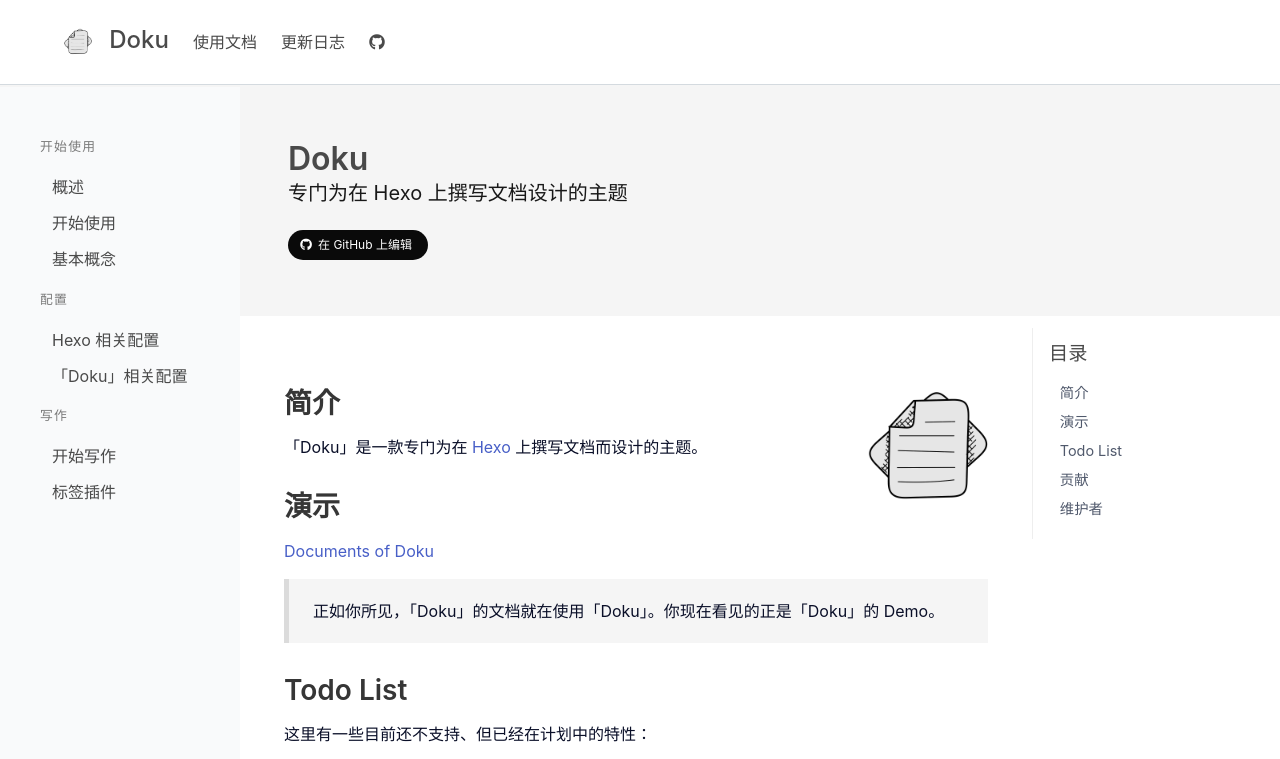
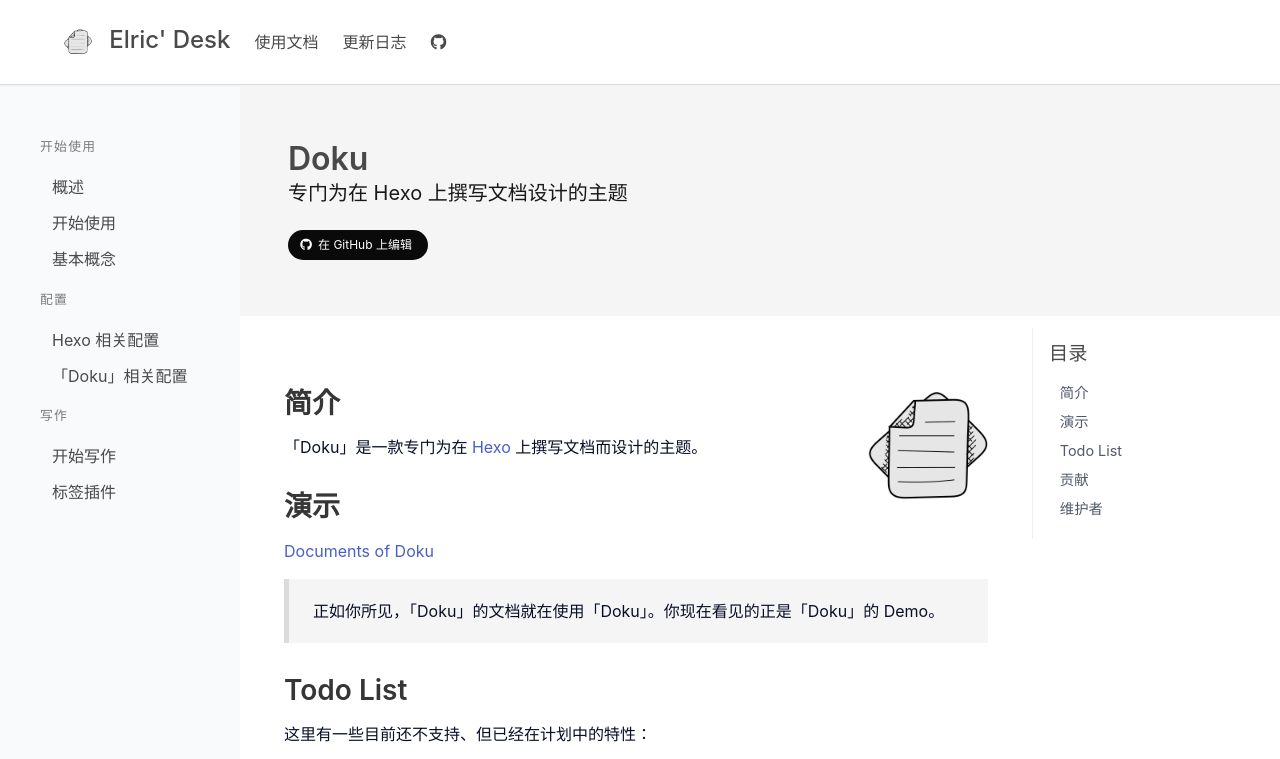
Before and after one commit to elricshadow/elricshadow.github.io, a plain HTML site: page index.html in a window 1280 px wide. Shown: the top 759 px of the page. Drawn offline with nearby package versions, Linux system fonts and the light colour scheme; a script that the page names is missing.

Commit message:
Site updated:YYYY-10-Oct 23, 2025 01:07:13

```diff
--- a/index.html
+++ b/index.html
@@ -33,7 +33,7 @@
             <a class="navbar-item" href="https://elric.top">
                 <h1 class="doku-navbar-title">
                     <img src="/theme-doku/img/logo.png" height="28">
-                    <span class="is-size-4">Doku</span>
+                    <span class="is-size-4">Elric&#39; Desk</span>
                 </h1>
             </a>
         </div>
```
